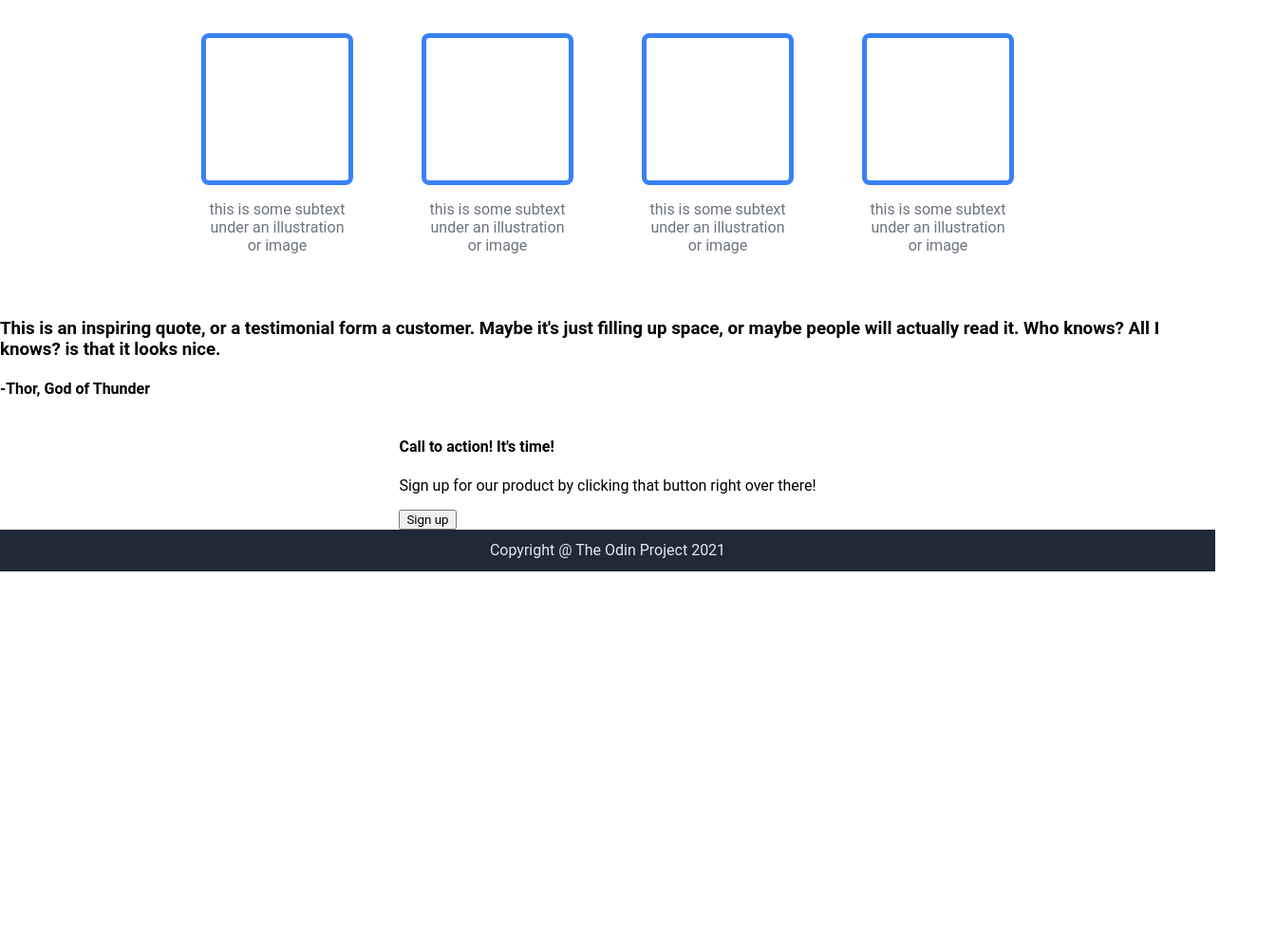
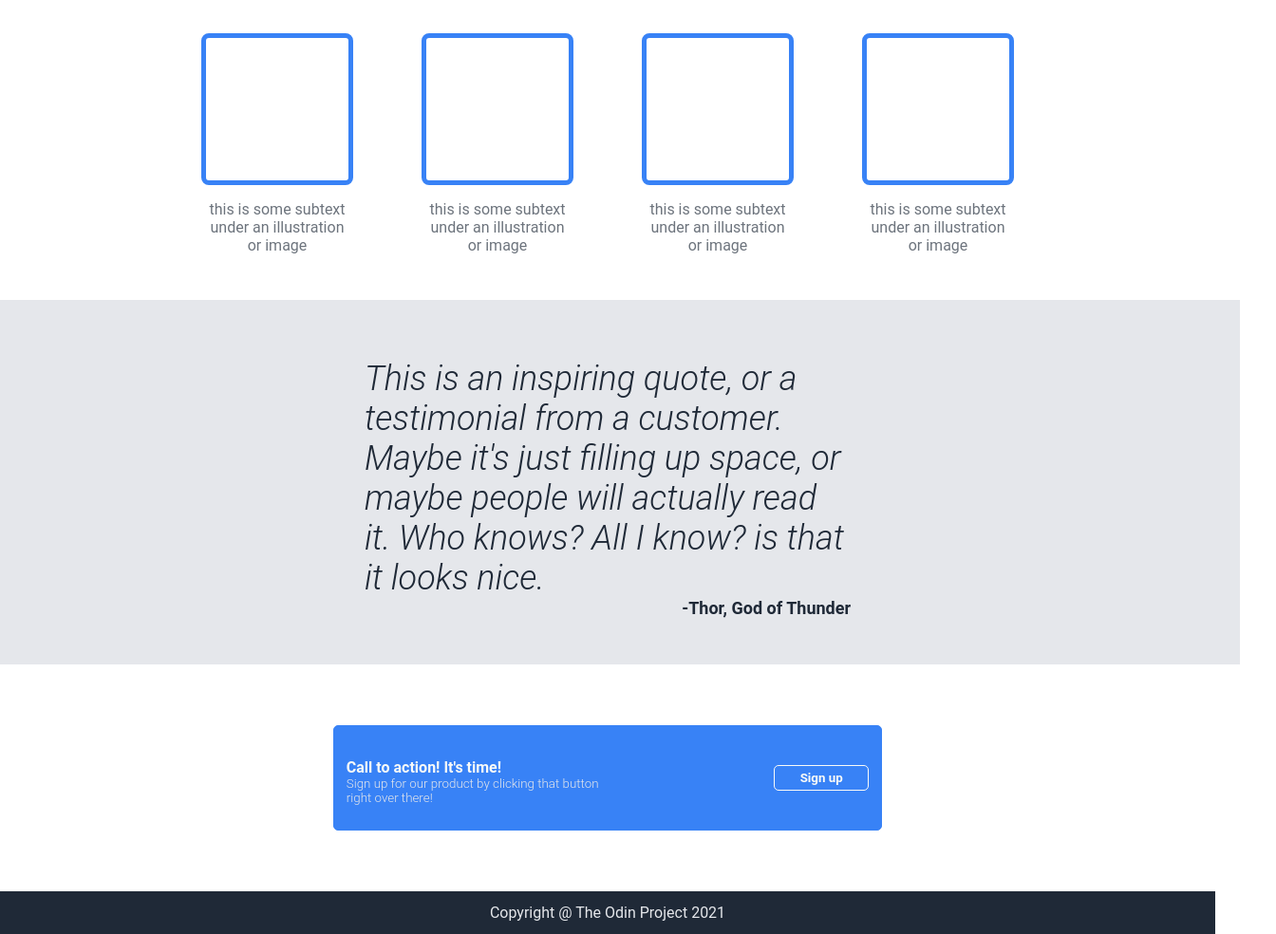
Before and after one commit to AhmedWaleedElFar/landing-page, a plain HTML site: page index.html in a window 1280 px wide. Shown: the part 628-1612 px from the top of the page at 95% size, 1344 px wide, since content can reach past the window. Before the commit the page ends 1230 px from the top, so only its background shows below. Drawn offline with Linux system fonts and the light colour scheme.

Commit message:
Add: action styles

```diff
--- a/index.html
+++ b/index.html
@@ -58,21 +58,25 @@
             </div>
         </div>
         <div class="quote-div">
-            <h3>This is an inspiring quote, or a testimonial form a customer. Maybe it's just filling up space,
-                or maybe people will actually read it. Who knows? All I knows?
-                is that it looks nice.
-            </h3>
-            <h4>
-                -Thor, God of Thunder
-            </h4>
+            <div class="quote-container">
+                <h3 class="quote">This is an inspiring quote, or a testimonial from a customer. Maybe it's just filling up space,
+                    or maybe people will actually read it. Who knows? All I know?
+                    is that it looks nice.
+                </h3>
+                <h4 class="quote-author">
+                    -Thor, God of Thunder
+                </h4>
+            </div>
         </div>
         <div class="action-div">
-            <div>
-                <div>
+            <div class="action-container">
+                <div class="action-text">
                     <h4>Call to action! It's time!</h4>
                     <P>Sign up for our product by clicking that button right over there!</P>
                 </div>
-                <button>Sign up</button>
+                <div class="action-button">
+                    <button>Sign up</button>
+                </div>
             </div>
         </div>
     </div>
--- a/styles.css
+++ b/styles.css
@@ -151,6 +151,85 @@ body {
     color: #6D747D;
 }
 
+/* quote styles */
+.quote-div {
+    display: flex;
+    justify-content: center;
+    align-items: center;
+    background-color: #E5E7EB;
+    color: #E5E7EB;
+    padding: 2%;
+    width: 100%;
+}
+
+.quote-container {
+    display: flex;
+    flex-direction: column;
+    justify-content: center;
+    align-items: center;
+    width: 40%;
+    background-color: #E5E7EB;
+}
+
+.quote {
+    color: #1F2937;
+    font-style: italic;
+    font-weight: 300;
+    font-size: 36px;
+    margin-bottom: 0;
+}
+
+.quote-author {
+    color: #1F2937;
+    font-size: 18px;
+    align-self: flex-end;
+    margin-top: 0;
+    padding-top: 0;
+}
+
+/* action styles */
+.action-div {
+    display: flex;
+    justify-content: center;
+    align-items: center;
+    padding: 5%;
+    width: 100%;
+}
+
+.action-container {
+    width: 43%;
+    display: flex;
+    justify-content: center;
+    align-items: center;
+    gap: 10em;
+    background-color: #3882f6;
+    border: 1px solid #3882f6;
+    border-radius: 5px;
+    padding: 1%;
+}
+
+.action-text h4{
+    color: #F9FAF8;
+    margin-bottom: 0;
+}
+
+.action-text p {
+    color: #E5E7EB;
+    font-weight: 300;
+    margin-top: 0;
+    font-size: smaller;
+}
+
+.action-button button {
+    background-color: #3882f6;
+    color: #F9FAF8;
+    padding: 5% 7%;
+    border: 1px solid #F9FAF8;
+    border-radius: 5px;
+    font-weight: bold;
+    width: 100px;
+}
+
 .footer {
     display: flex;
     justify-content: center;
```
